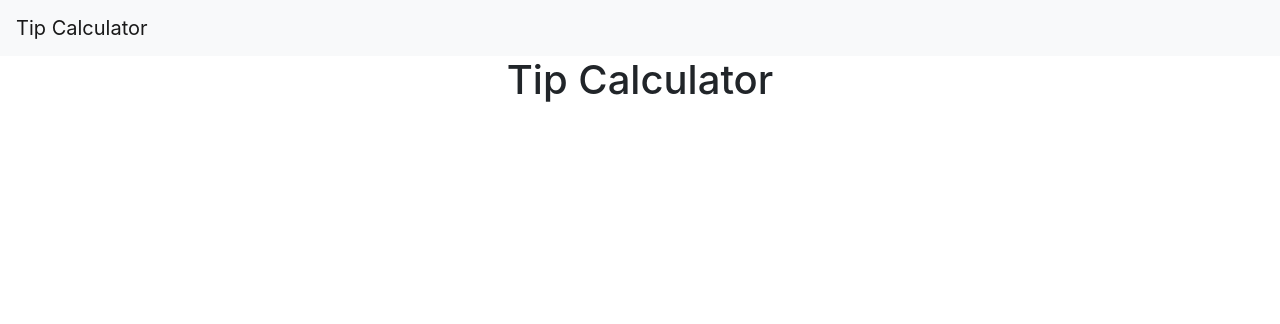
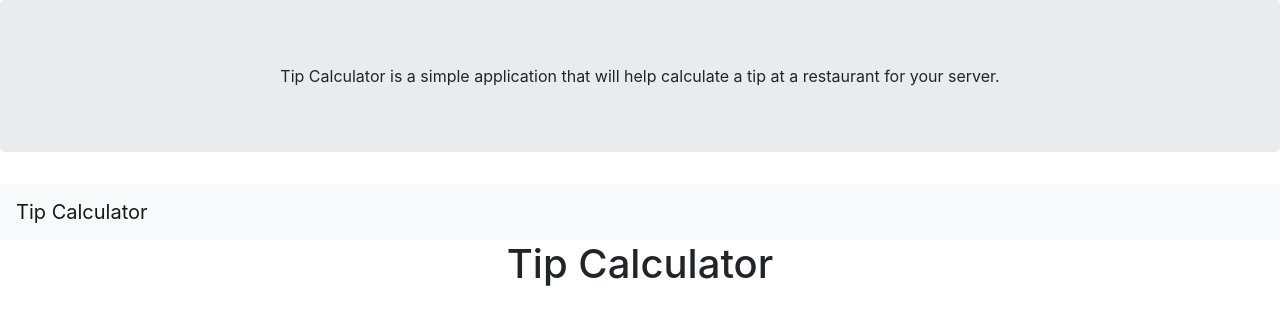
Before and after one commit to chris-warner/Career-Services-Coding-Challenge---Tip-Calculator, a React (Create React App) app in the folder tip-calculator/: page / in a window 1280 px wide. Shown: the top 324 px of the page. Built offline with nearby package versions, Linux system fonts and the light colour scheme.

Commit message:
added a Jumbotron Component

```diff
--- a/tip-calculator/src/App.js
+++ b/tip-calculator/src/App.js
@@ -1,11 +1,13 @@
 import React from 'react';
 import NavbarComponent from './components/NavbarComponent';
 import TipCalculatorForm from './components/TipCalculatorForm';
+import JumbotronComponent from './components/JumbotronComponent';
 import './App.css';
 
 function App() {
   return (
     <div className="App">
+    <JumbotronComponent />
     <NavbarComponent title={'Tip Calculator'} />
     <TipCalculatorForm  />
     </div>
--- /dev/null
+++ b/tip-calculator/src/components/JumbotronComponent.js
@@ -0,0 +1,12 @@
+import React from 'react';
+import {Jumbotron} from 'react-bootstrap';
+
+function JumbotronComponent() {
+    return(
+        <Jumbotron>
+        Tip Calculator is a simple application that will help calculate a tip at a restaurant for your server.
+        </Jumbotron>
+    );
+}
+
+export default JumbotronComponent;
```
